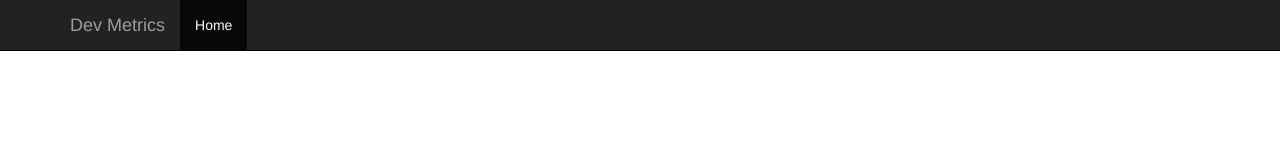
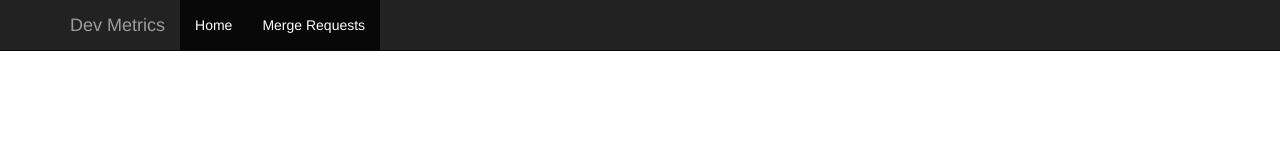
Before and after one commit to AlexsJones/build_tools, a plain HTML site: page templates/partials/header.html in a window 1280 px wide. Drawn offline with Linux system fonts and the light colour scheme.

Commit message:
Update Nav bar

```diff
--- a/templates/partials/header.html
+++ b/templates/partials/header.html
@@ -8,7 +8,7 @@
     <meta name="description" content="">
     <meta name="author" content="">
     <link rel="icon" href="../../favicon.ico">
-    <title>Starter Template for Bootstrap</title>
+    <title>CE Devices Dev Metrics</title>
     <!-- Bootstrap core CSS -->
     <link href="/public/css/bootstrap.min.css" rel="stylesheet">
     <script src='/public/js/Chart.min.js'></script>
@@ -30,7 +30,8 @@
         <div id="navbar" class="collapse navbar-collapse">
           <ul class="nav navbar-nav">
             <li class="active"><a href="#">Home</a></li>
-            <!--<li><a href="#about">About</a></li>-->
+            <li class="active"><a href="test">Merge Requests</a></li>
+
             <!--<li><a href="#contact">Contact</a></li>-->
           </ul>
         </div><!--/.nav-collapse -->
```
